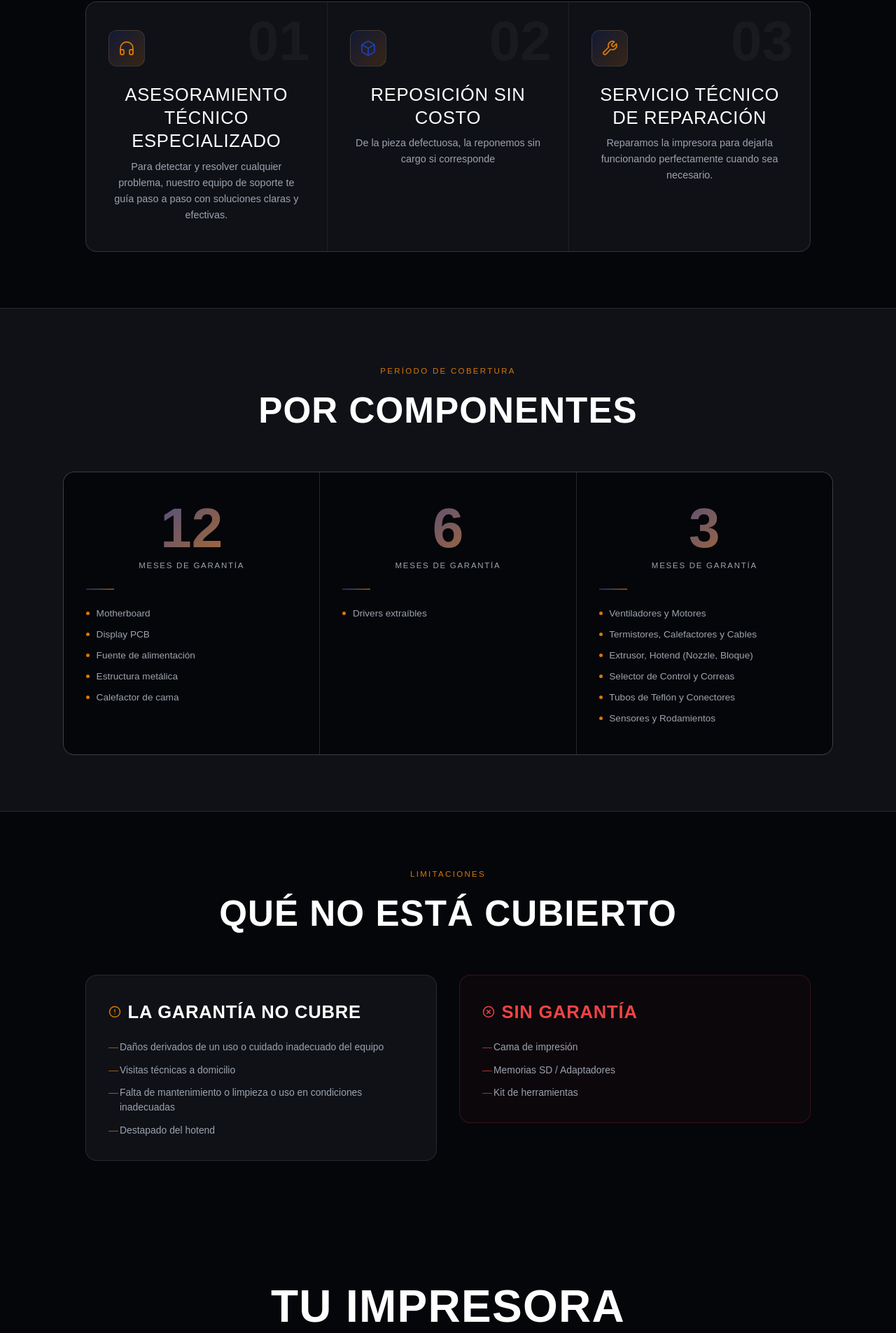
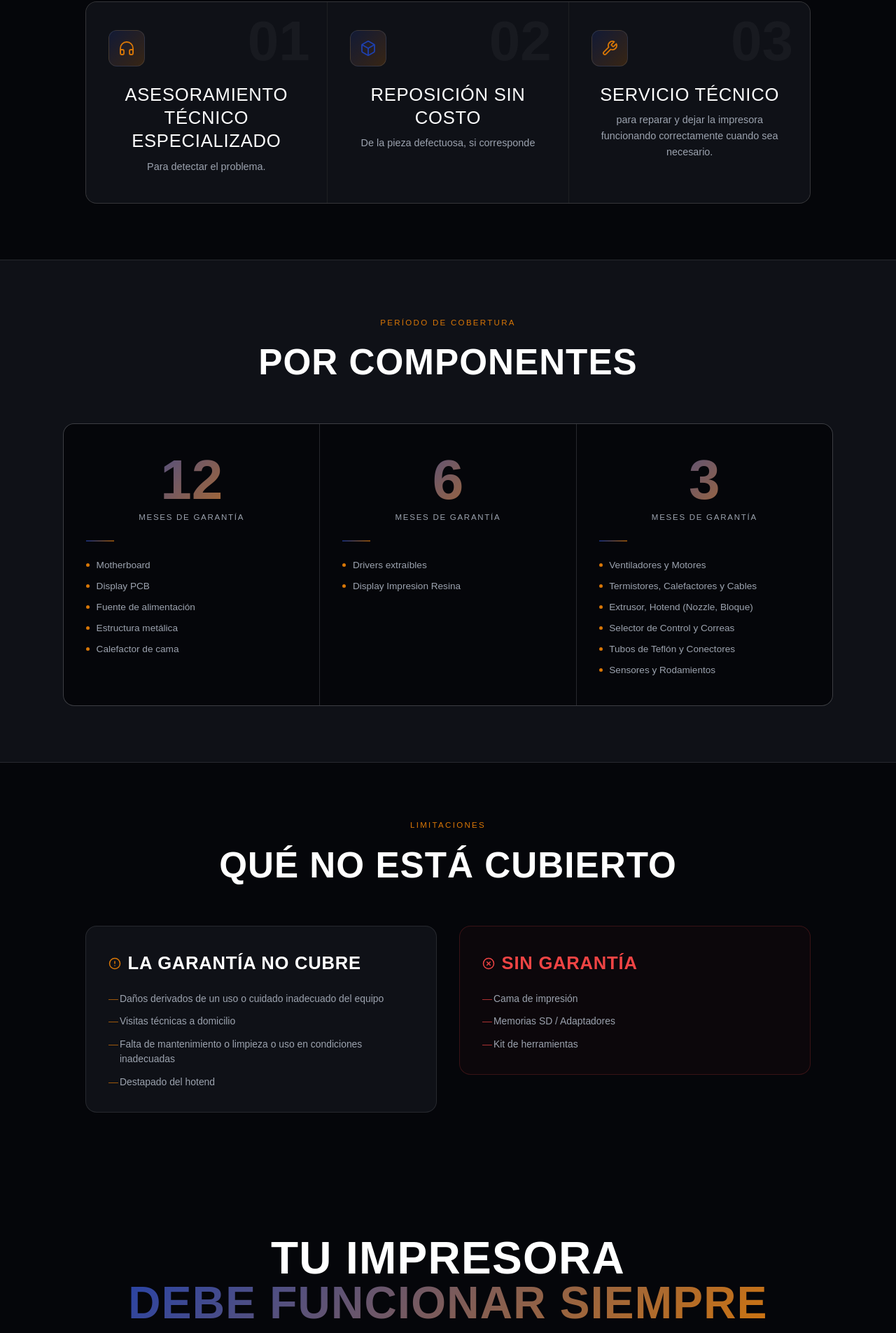
Before and after one commit to Nico0105/Ingenia-Print-Campus, a React (Create React App) app in the folder Frontend/: page /Garantia in a window 1280 px wide. Shown: the part 1222-3127 px from the top of the page at 70% size. Built offline with nearby package versions, Linux system fonts and the light colour scheme; no server answers.

Commit message:
Changes in css

```diff
--- a/Frontend/src/Pages/Garantia.jsx
+++ b/Frontend/src/Pages/Garantia.jsx
@@ -65,19 +65,19 @@ const SERVICES = [
     number: '01',
     icon: <HeadsetIcon />,
     title: 'Asesoramiento técnico especializado',
-    desc: 'Para detectar y resolver cualquier problema, nuestro equipo de soporte te guía paso a paso con soluciones claras y efectivas.',
+    desc: 'Para detectar el problema.',
   },
   {
     number: '02',
     icon: <BoxIcon />,
     title: 'Reposición sin costo',
-    desc: 'De la pieza defectuosa, la reponemos sin cargo si corresponde',
+    desc: 'De la pieza defectuosa, si corresponde',
   },
   {
     number: '03',
     icon: <WrenchIcon />,
-    title: 'Servicio técnico de reparación',
-    desc: 'Reparamos la impresora para dejarla funcionando perfectamente cuando sea necesario.',
+    title: 'Servicio técnico',
+    desc: 'para reparar y dejar la impresora funcionando correctamente cuando sea necesario.',
   },
 ];
 
@@ -88,7 +88,7 @@ const COVERAGE = [
   },
   {
     months: '6',
-    items: ['Drivers extraíbles'],
+    items: ['Drivers extraíbles', 'Display Impresion Resina'],
   },
   {
     months: '3',
@@ -133,7 +133,7 @@ export default function Garantia() {
         <div className="garantia-hero-line" />
 
         <p className="garantia-hero-subtitle">
-          En Ingenia Print <strong>respaldamos cada impresora 3D que vendemos.</strong> Si tu equipo
+          En Ingenia Print <strong>respaldamos cada impresora 3D que vendemos.</strong> <br />Si tu equipo
           presenta una falla de fábrica o un problema técnico, te damos una solución completa y sin
           complicaciones.
         </p>
@@ -221,7 +221,7 @@ export default function Garantia() {
         </h2>
           <p className="garantia-cta-desc">
             Nuestro objetivo es simple: que tu impresora funcione como debe y que siempre tengas a
-            alguien que te acompañe. No hay bots — hablás con personas reales.
+            alguien que te acompañe.
           </p>
           <a
             href="https://wa.me/541149455926?text=Hola%20Ingenia%20Print!%20Tengo%20una%20consulta%20sobre%20la%20garantía."
@@ -232,7 +232,7 @@ export default function Garantia() {
             <WhatsAppIcon />
             Hablar por WhatsApp
           </a>
-          <p className="garantia-cta-note">Te acompañamos en lo que necesites · Soporte en tiempo real</p>
+          <p className="garantia-cta-note">Te acompañamos en lo que necesites · No hay bots. Hablas con personas reales.</p>
         </div>
       </section>
       <WhatsAppFloat />
```
